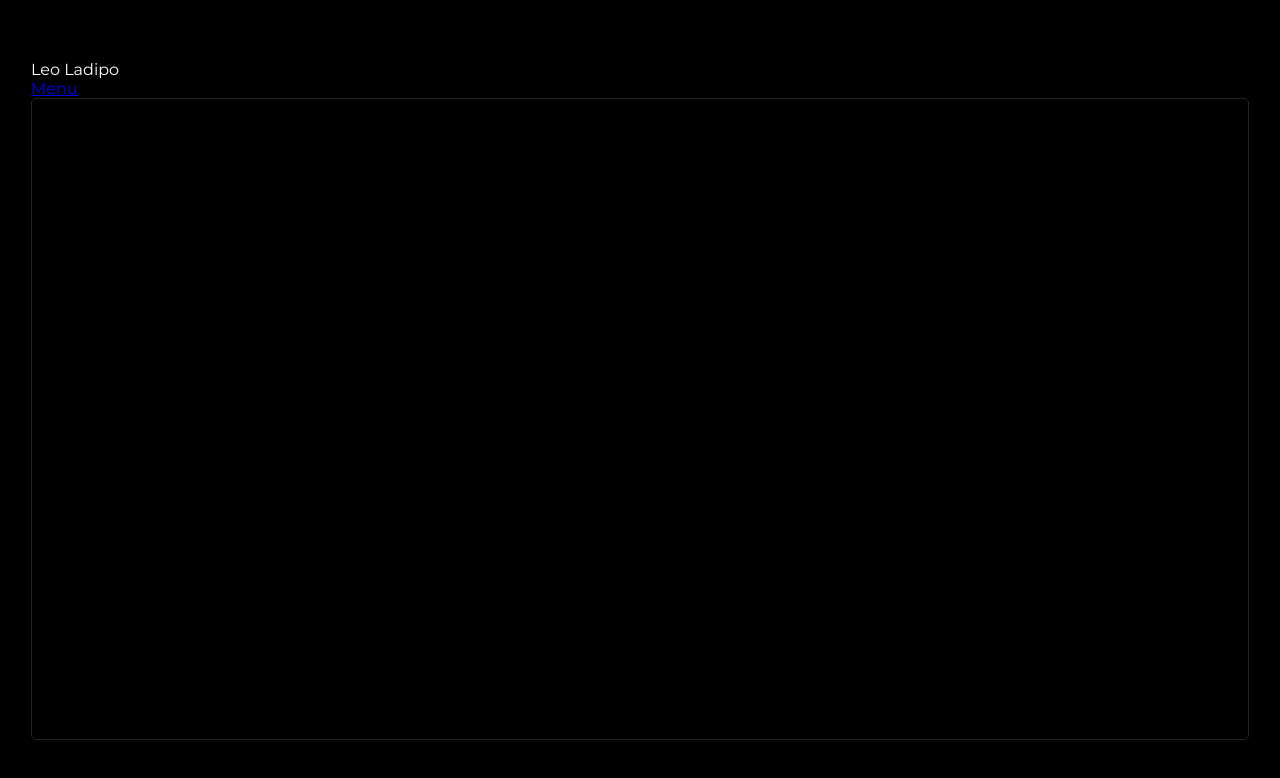
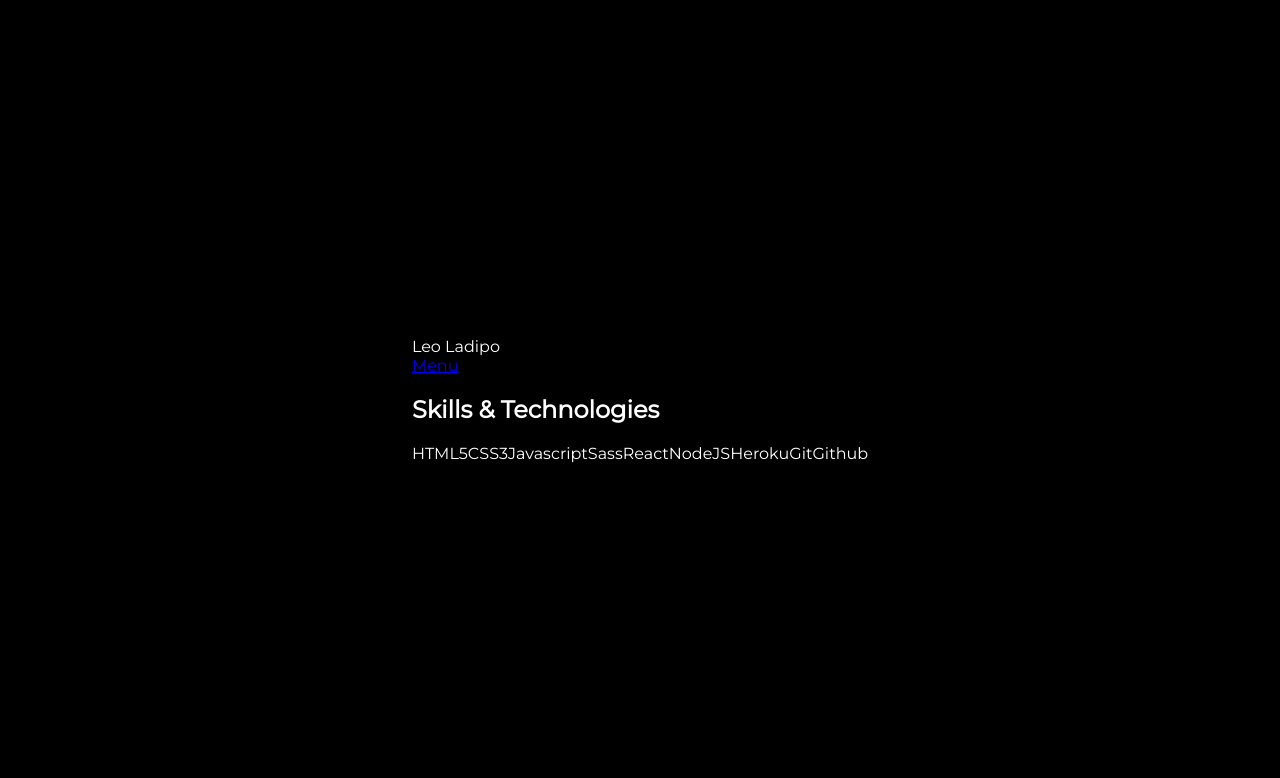
Before and after one commit to Dedition/oldPort, a React (Create React App) app in the folder leo-portfolio/: page /skills in a window 1280 px wide. Shown: the top 778 px of the page. Built offline with nearby package versions, Linux system fonts and the light colour scheme.

Commit message:
Added some skills

```diff
--- a/leo-portfolio/src/App.js
+++ b/leo-portfolio/src/App.js
@@ -8,6 +8,7 @@ import { AnimatePresence } from "framer-motion";
 //*                     Files & Components
 import Home from './components/HomePage/Home.js'
 import About from './components/AboutPage/About';
+import Skills from "./components/SkillsPage/Skills.js";
 import Projects from './components/ProjectsPage/Projects';
 import Work from './components/WorkPage/Work';
 import Contact from './components/ContactPage/Contact';
@@ -38,6 +39,7 @@ function App() {
               );
             })}
             <Route path="/about" element={<About />} />
+            <Route path="/skills" element={<Skills />} />
             <Route path="/projects" element={<Projects />} />
             <Route path="/work" element={<Work />} />
             <Route path="/contact" element={<Contact />} />
--- /dev/null
+++ b/leo-portfolio/src/components/SkillsPage/Skills.js
@@ -0,0 +1,33 @@
+import { motion } from 'framer-motion';
+import { useSpring, animated } from "react-spring";
+
+const Skills = () => {
+    const anim = useSpring({
+        from: {
+            opacity: 0,
+            transform: "translateY(20px)",
+        },
+        to: {
+            opacity: 1,
+            transform: "translateY(0px)",
+        },
+    });
+    return (
+        <motion.main className='mainContainer mainSkills' style={anim} exit={{ opacity: 0 }}>
+            <h2>Skills & Technologies</h2>
+            <div className='skillsContainer'>
+                <span className="technologies__html">HTML5</span>
+                <span className="technologies__css">CSS3</span>
+                <span className="technologies__js">Javascript</span>
+                <span className="technologies__sass">Sass</span>
+                <span className="technologies__react">React</span>
+                <span className="technologies__node">NodeJS</span>
+                <span className="technologies__heroku">Heroku</span>
+                <span className="technologies__git">Git</span>
+                <span className="technologies__github">Github</span>
+            </div>
+        </motion.main>
+    );
+}
+
+export default Skills;
```
